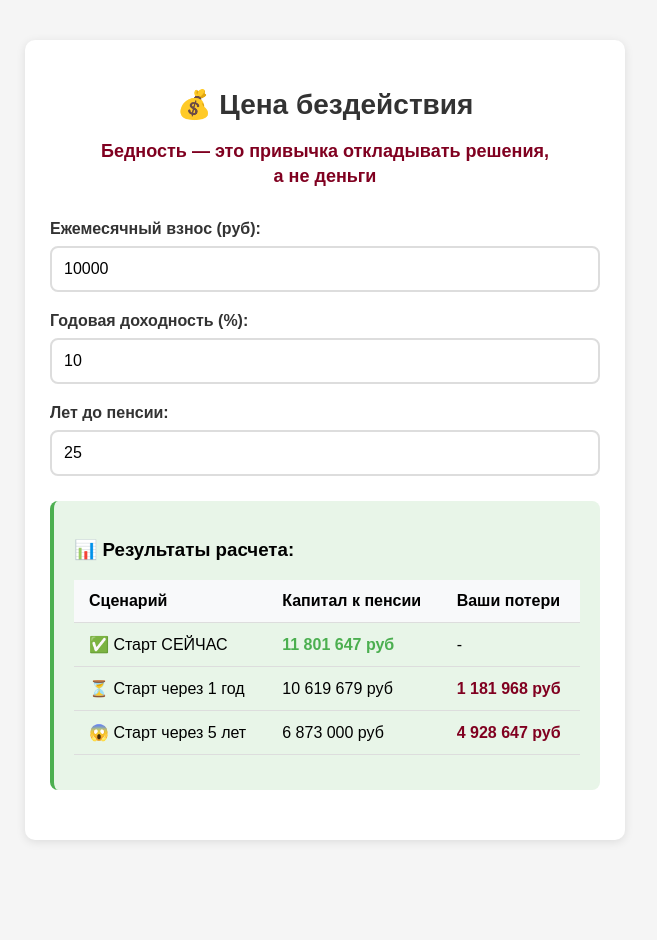
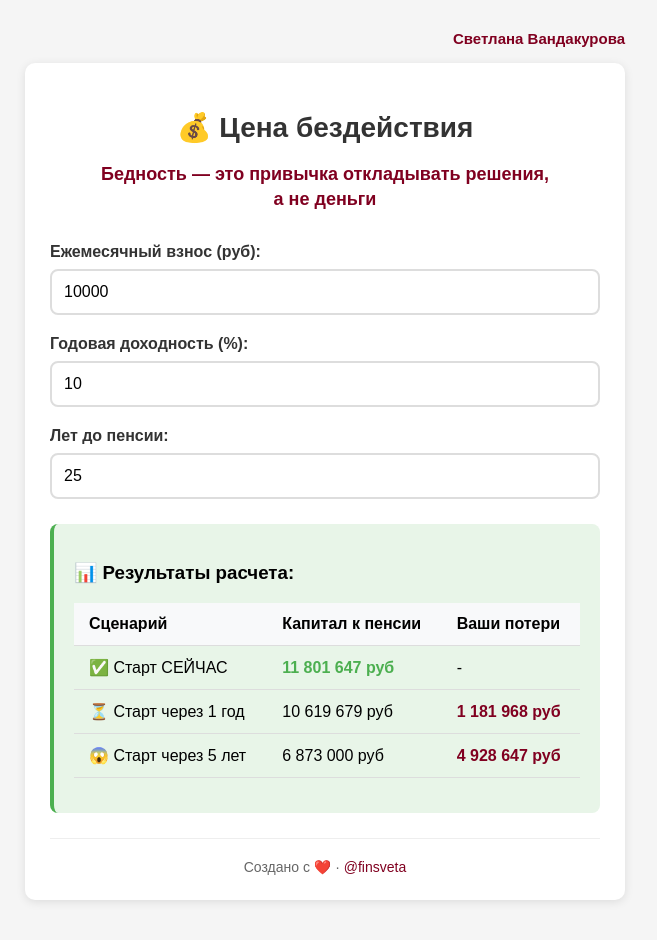
Before and after one commit to svetrosta-netizen/financial-calculator, a plain HTML site: page index.html in a window 1280 px wide. Shown: the whole page, without its empty margins (315-972 px from the left). Before the commit the page ends 880 px from the top, so only its background shows below. Drawn offline with Linux system fonts and the light colour scheme.

Commit message:
Update index.html

```diff
--- a/index.html
+++ b/index.html
@@ -1,7 +1,7 @@
 <!DOCTYPE html>
 <html>
 <head>
-    <title>Цена бездействия</title>
+ <title>Светлана Вандакурова · Цена бездействия</title>
     <meta name="viewport" content="width=device-width, initial-scale=1">
     <style>
         body {
@@ -70,6 +70,12 @@
     </style>
 </head>
 <body>
+    <div style="text-align: right; margin: -10px 0 15px 0;">
+   <a href="https://t.me/finsveta"
+       style="color: #800020; text-decoration: none; font-size: 15px; font-weight: bold;">
+        Светлана Вандакурова
+    </a>
+</div>
     <div class="calculator">
         <h2 style="color: #333; text-align: center; margin-bottom: 10px; font-size: 28px;">
             💰 Цена бездействия
@@ -117,7 +123,12 @@
                     <td id="loss5" class="loss">0 руб</td>
                 </tr>
             </table>
-        </div>
+        </div><div style="text-align: center; margin-top: 25px; padding-top: 20px; border-top: 1px solid #eee; color: #666; font-size: 14px;">
+    Создано с ❤️ ·
+   <a href="https://t.me/finsveta" style="color: #800020; text-decoration: none;">
+        @finsveta
+    </a>
+</div>
     </div>
 
     <script>
```
